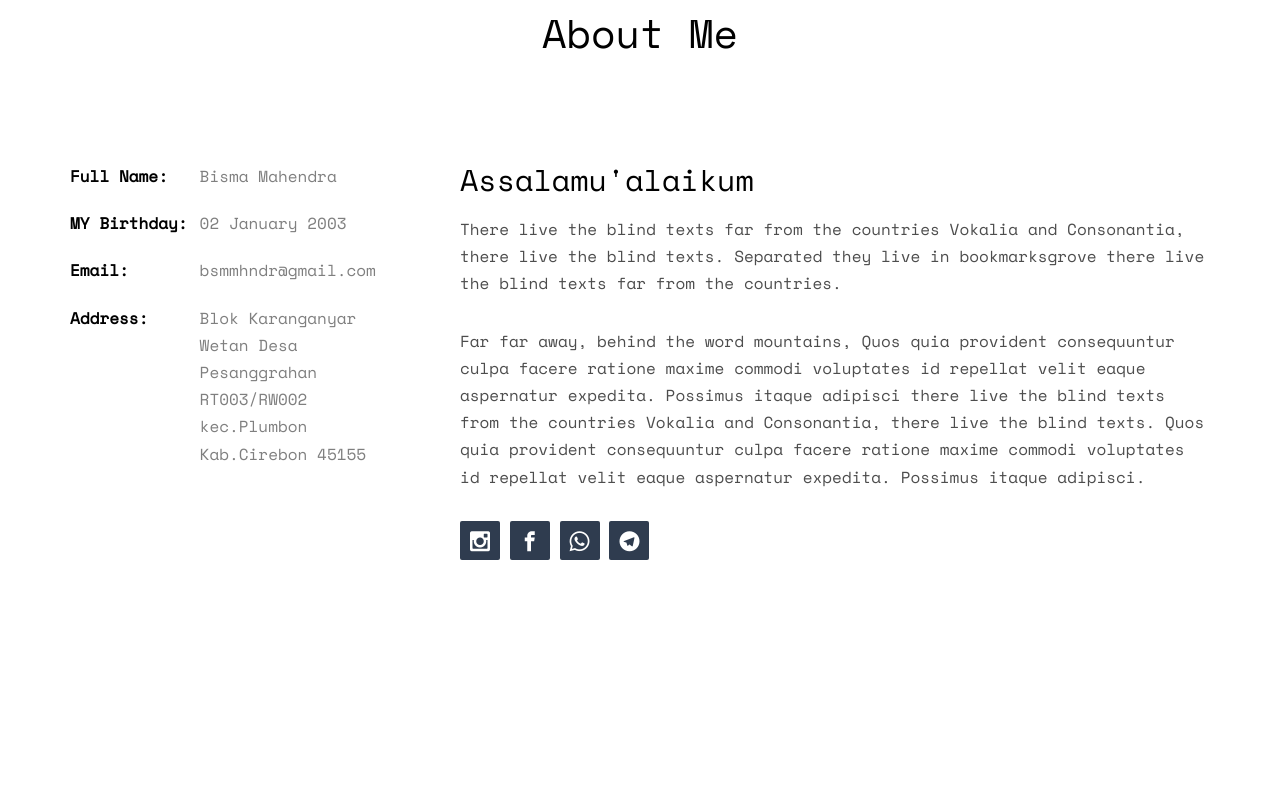
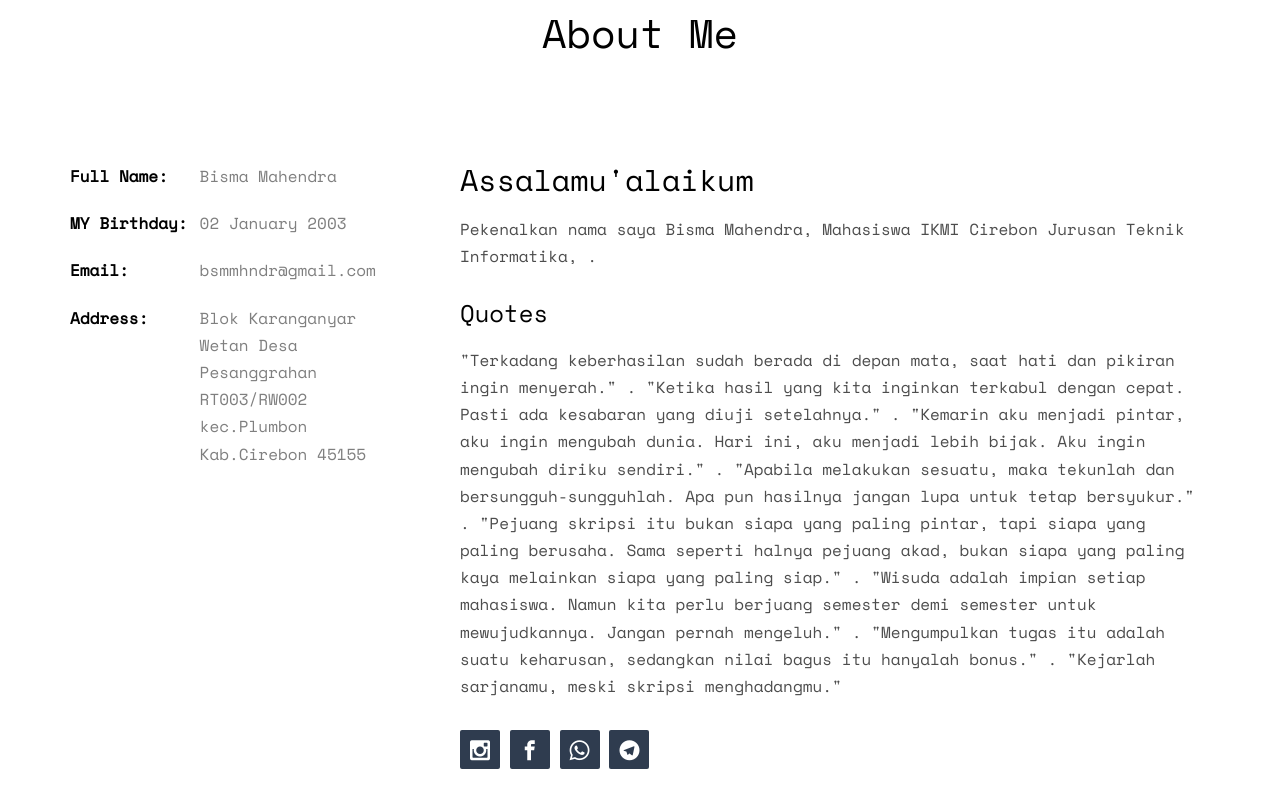
Before and after one commit to bismahendra2/bismahendra2.github.io, a plain HTML site: page index.html in a window 1280 px wide. Shown: the part 909-1717 px from the top of the page. Drawn offline with nearby package versions, Linux system fonts and the light colour scheme; some packages are replaced by stand-ins of ours; no server answers; files whose address does not match are found by name.

Commit message:
Update index.html

```diff
--- a/index.html
+++ b/index.html
@@ -103,9 +103,23 @@
 				</div>
 				<div class="col-md-8">
 					<h2>Assalamu'alaikum </h2>
-					<p>There live the blind texts far from the countries Vokalia and Consonantia, there live the blind texts. Separated they live in bookmarksgrove there live the blind texts far from the countries.</p>
-					<p>Far far away, behind the word mountains, Quos quia provident consequuntur culpa facere ratione maxime commodi voluptates id repellat velit eaque aspernatur expedita. Possimus itaque adipisci there live the blind texts from the countries Vokalia and Consonantia, there live the blind texts. Quos quia provident consequuntur culpa facere ratione maxime commodi voluptates id repellat velit eaque aspernatur expedita. Possimus itaque adipisci.</p>
-					<p>
+					<p> Pekenalkan nama saya Bisma Mahendra, Mahasiswa IKMI Cirebon Jurusan Teknik Informatika, .</p>
+					<h3> Quotes </h3>
+					<p> "Terkadang keberhasilan sudah berada di depan mata, saat hati dan pikiran ingin menyerah."
+
+. "Ketika hasil yang kita inginkan terkabul dengan cepat. Pasti ada kesabaran yang diuji setelahnya."
+
+. "Kemarin aku menjadi pintar, aku ingin mengubah dunia. Hari ini, aku menjadi lebih bijak. Aku ingin mengubah diriku sendiri."
+
+. "Apabila melakukan sesuatu, maka tekunlah dan bersungguh-sungguhlah. Apa pun hasilnya jangan lupa untuk tetap bersyukur."
+
+. "Pejuang skripsi itu bukan siapa yang paling pintar, tapi siapa yang paling berusaha. Sama seperti halnya pejuang akad, bukan siapa yang paling kaya melainkan siapa yang paling siap."
+
+. "Wisuda adalah impian setiap mahasiswa. Namun kita perlu berjuang semester demi semester untuk mewujudkannya. Jangan pernah mengeluh."
+
+. "Mengumpulkan tugas itu adalah suatu keharusan, sedangkan nilai bagus itu hanyalah bonus."
+
+. "Kejarlah sarjanamu, meski skripsi menghadangmu." <p>
 						<ul class="fh5co-social-icons">
 							<li><a href="#"><i class="icon-instagram2"></i></a></li>
 							<li><a href="#"><i class="icon-facebook3"></i></a></li>
```
